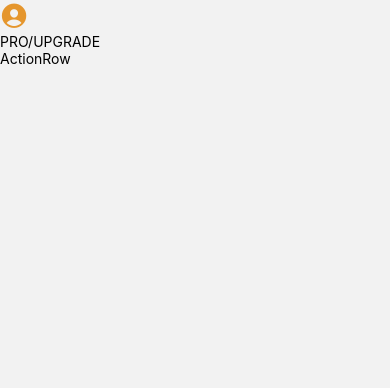
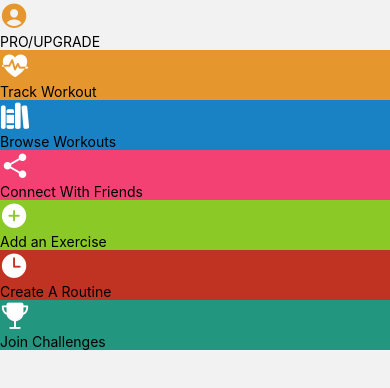
Before and after one commit to sramalho94/revenuecat-app, a React Native app: screen /Home in a window 390 px wide. Shown: the top 388 px of the page. Built offline with nearby package versions, Linux system fonts and the light colour scheme; grey boxes are pictures that could not be loaded.

Commit message:
added new action rows

```diff
--- a/components/ActionRow.tsx
+++ b/components/ActionRow.tsx
@@ -1,5 +1,6 @@
-import { View, Text } from 'react-native'
+import { View, Text, TouchableOpacity } from 'react-native'
 import React from 'react'
+import { Ionicons } from '@expo/vector-icons'
 
 type Props = {
   title: string
@@ -19,9 +20,10 @@ const ActionRow = ({
   vertical
 }: Props) => {
   return (
-    <View>
-      <Text>ActionRow</Text>
-    </View>
+    <TouchableOpacity className="" style={{ backgroundColor: color }}>
+      <Ionicons name={icon} size={30} color="white" />
+      <Text>{title}</Text>
+    </TouchableOpacity>
   )
 }
 
--- a/screens/HomeScreen.tsx
+++ b/screens/HomeScreen.tsx
@@ -35,10 +35,40 @@ const HomeScreen = () => {
           icon="fitness"
           vertical
         />
-        {/* ActionRows */}
-        {/* ActionRows */}
-        {/* ActionRows */}
-        {/* ActionRows */}
+        <ActionRow
+          title="Browse Workouts"
+          screen="Demo"
+          color="#1982c4"
+          icon="library"
+          vertical
+        />
+        <ActionRow
+          title="Connect With Friends"
+          screen="Demo"
+          color="#F44174"
+          icon="share-social"
+        />
+        <ActionRow
+          title="Add an Exercise"
+          screen="Demo"
+          color="#8Ac926"
+          icon="add-circle"
+          requiresPro
+        />
+        <ActionRow
+          title="Create A Routine"
+          screen="Demo"
+          color="#c03221"
+          icon="md-time"
+          requiresPro
+        />
+        <ActionRow
+          title="Join Challenges"
+          screen="Demo"
+          color="#23967F"
+          icon="trophy"
+          requiresPro
+        />
       </ScrollView>
     </SafeAreaView>
   )
```
